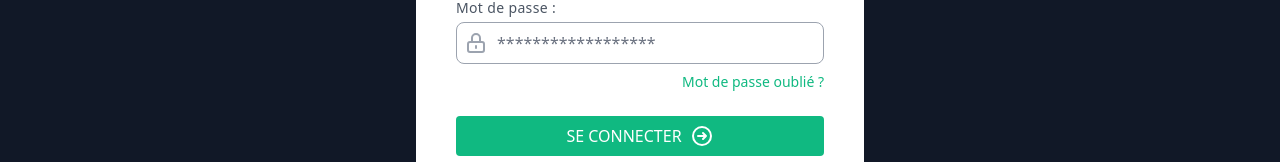
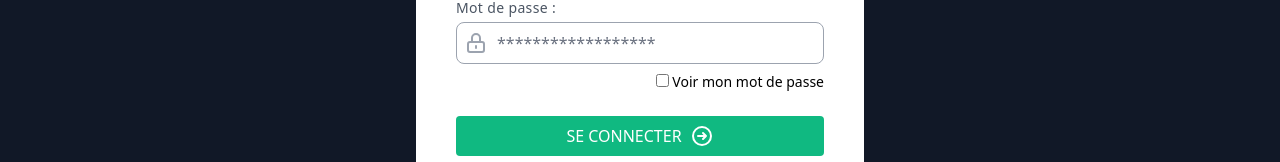
Before and after one commit to Helene-85/OC-P7-SocialNetwork, a Vue app in the folder frontend/: page / in a window 1280 px wide. Shown: the part 477-639 px from the top of the page. Built offline with nearby package versions, Linux system fonts and the light colour scheme.

Commit message:
Ajout de l'affichage du mot de passe

```diff
--- a/frontend/src/components/Login.vue
+++ b/frontend/src/components/Login.vue
@@ -40,7 +40,6 @@
                 />
               </svg>
             </div>
-
             <input
               v-model="email"
               id="email"
@@ -80,7 +79,7 @@
             <input
               v-model="password"
               id="password"
-              type="password"
+              :type="show ? 'text' : 'password'"
               name="password"
               class="text-sm sm:text-base placeholder-gray-500 pl-10 pr-4 rounded-lg border border-gray-400 w-full py-2 focus:outline-none focus:border-green-400"
               placeholder="******************"
@@ -89,11 +88,10 @@
         </div>
         <div class="flex items-center mb-6 -mt-4">
           <div class="flex ml-auto">
-            <a
-              href="#"
-              class="inline-flex text-xs sm:text-sm text-green-500 hover:text-green-700"
-              >Mot de passe oublié ?</a
-            >
+            <span class="text-sm text-color-gray-500">
+            <input type="checkbox" v-model="show">
+            Voir mon mot de passe
+            </span>
           </div>
         </div>
         <router-link to="/feed">
@@ -162,7 +160,8 @@ export default {
   data() {
     return {
       email: '',
-      password: ''
+      password: '',
+      show: false
     }
   },
   methods: {
```
